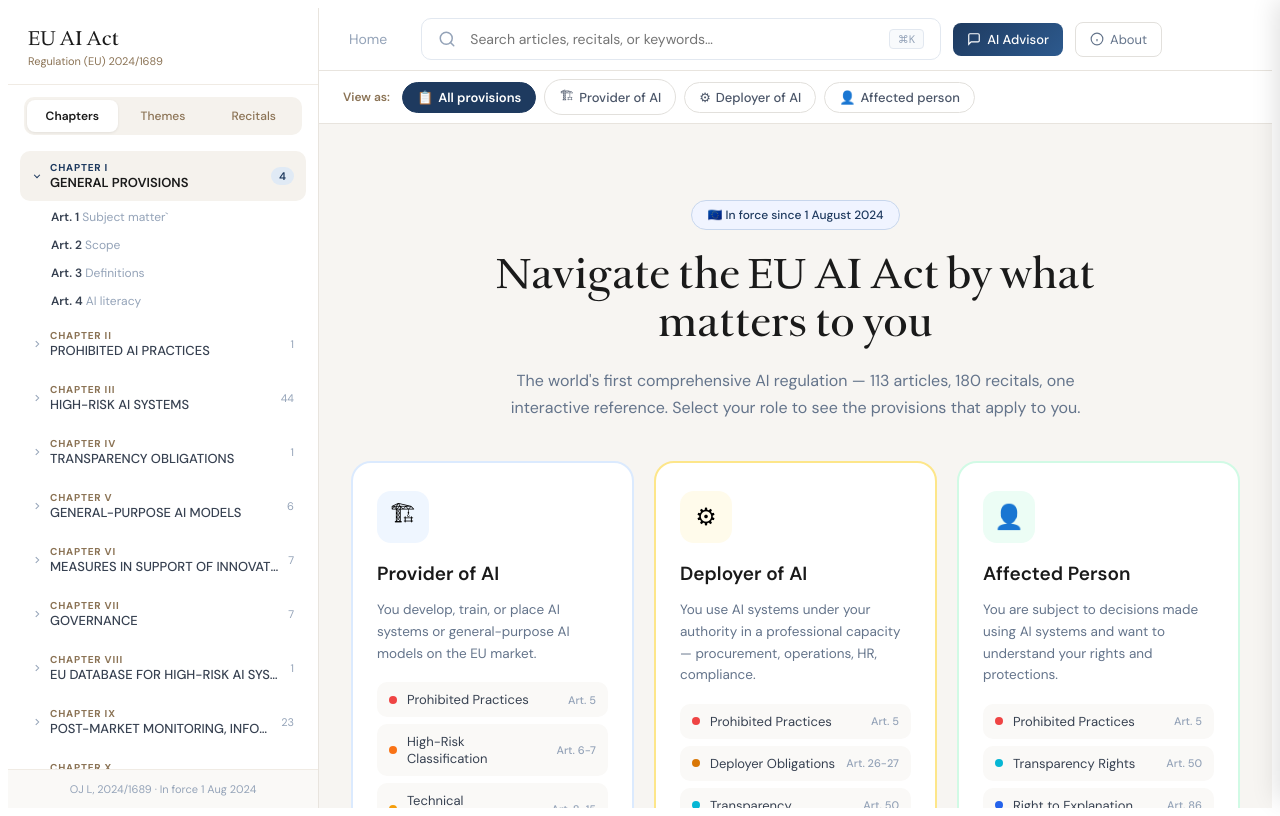
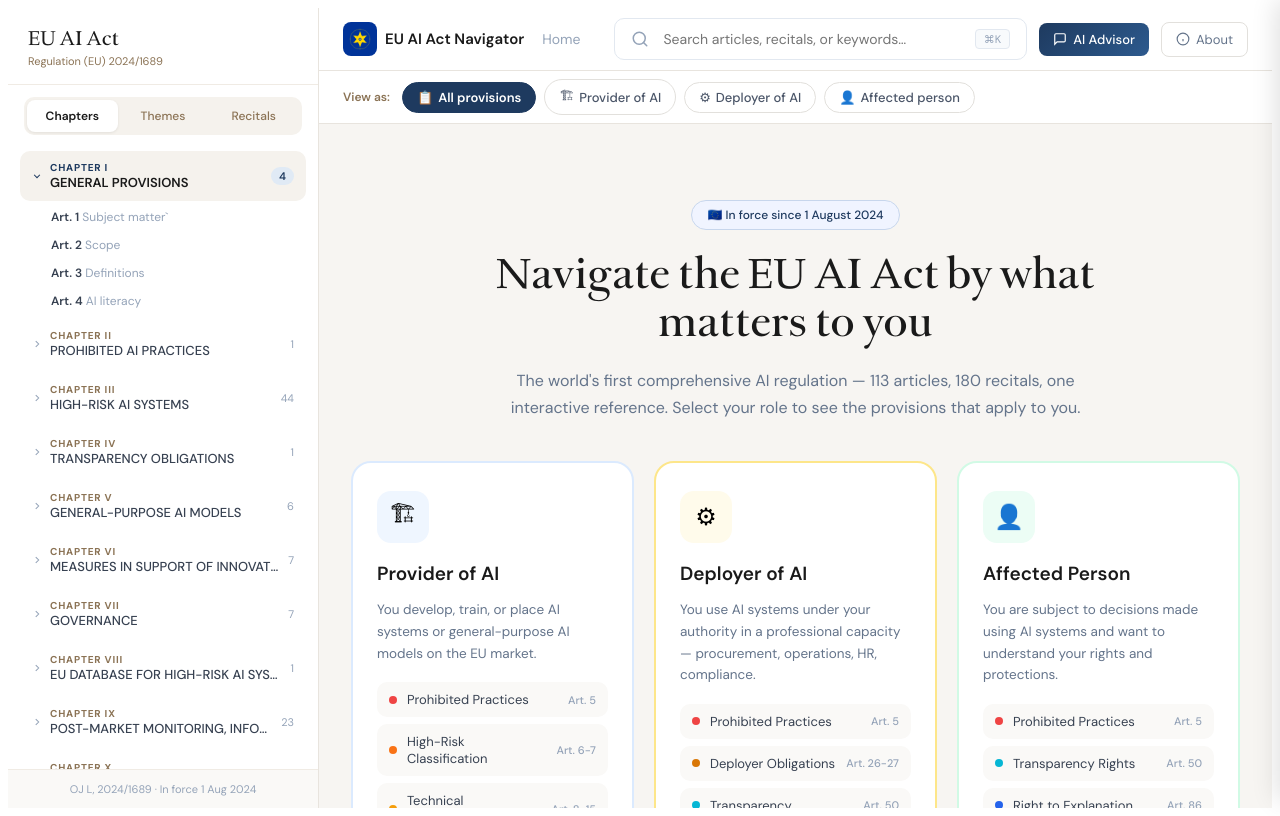
Before and after one commit to paulmccormack00/EUAIAct, a React (Vite) app: page / in a window 1280 px wide. Built offline with nearby package versions, Linux system fonts and the light colour scheme.

Commit message:
feat: add site logo and title to top navigation bar
Display apple-touch-icon as 34px logo in top-left with "EU AI Act
Navigator" text beside it, linking to home. Text hidden on mobile
(icon only).

Co-Authored-By: Claude Opus 4.6 <noreply@anthropic.com>

```diff
--- a/src/App.jsx
+++ b/src/App.jsx
@@ -2235,6 +2235,7 @@ export default function App() {
           .modal-content { max-width: 95vw !important; padding: 24px 20px !important; margin: 16px !important; }
           .chat-panel { width: 100vw !important; }
           .btn-label { display: none !important; }
+          .site-logo-text { display: none !important; }
           .persona-grid { display: flex !important; flex-direction: row !important; gap: 8px !important; margin-bottom: 16px !important; }
           .persona-card { padding: 10px 14px !important; border-radius: 12px !important; flex: 1 !important; }
           .persona-icon { width: 32px !important; height: 32px !important; border-radius: 8px !important; font-size: 16px !important; margin-bottom: 0 !important; flex-shrink: 0 !important; }
@@ -2294,6 +2295,12 @@ export default function App() {
           </button>
           <style>{`@media (max-width: 1023px) { .mobile-menu-btn { display: block !important; } }`}</style>
 
+          {/* Site Logo */}
+          <a onClick={() => { setView("home"); setSearchQuery(""); }} style={{ display: "flex", alignItems: "center", gap: 8, cursor: "pointer", textDecoration: "none", flexShrink: 0 }}>
+            <img src="/apple-touch-icon.png" alt="EU AI Act Navigator" style={{ width: 34, height: 34, borderRadius: 8 }} />
+            <span className="site-logo-text" style={{ fontSize: 15, fontWeight: 600, color: "#1a1a1a", fontFamily: SANS, whiteSpace: "nowrap" }}>EU AI Act Navigator</span>
+          </a>
+
           {/* Breadcrumb */}
           <div className="breadcrumb" style={{ display: "flex", alignItems: "center", gap: 8, fontSize: 14, color: "#94a3b8", marginRight: 16, flexShrink: 0 }}>
             <button onClick={() => { setView("home"); setSearchQuery(""); }} style={{ background: "none", border: "none", cursor: "pointer", color: "#94a3b8", fontFamily: SANS, fontSize: 14 }}
```
